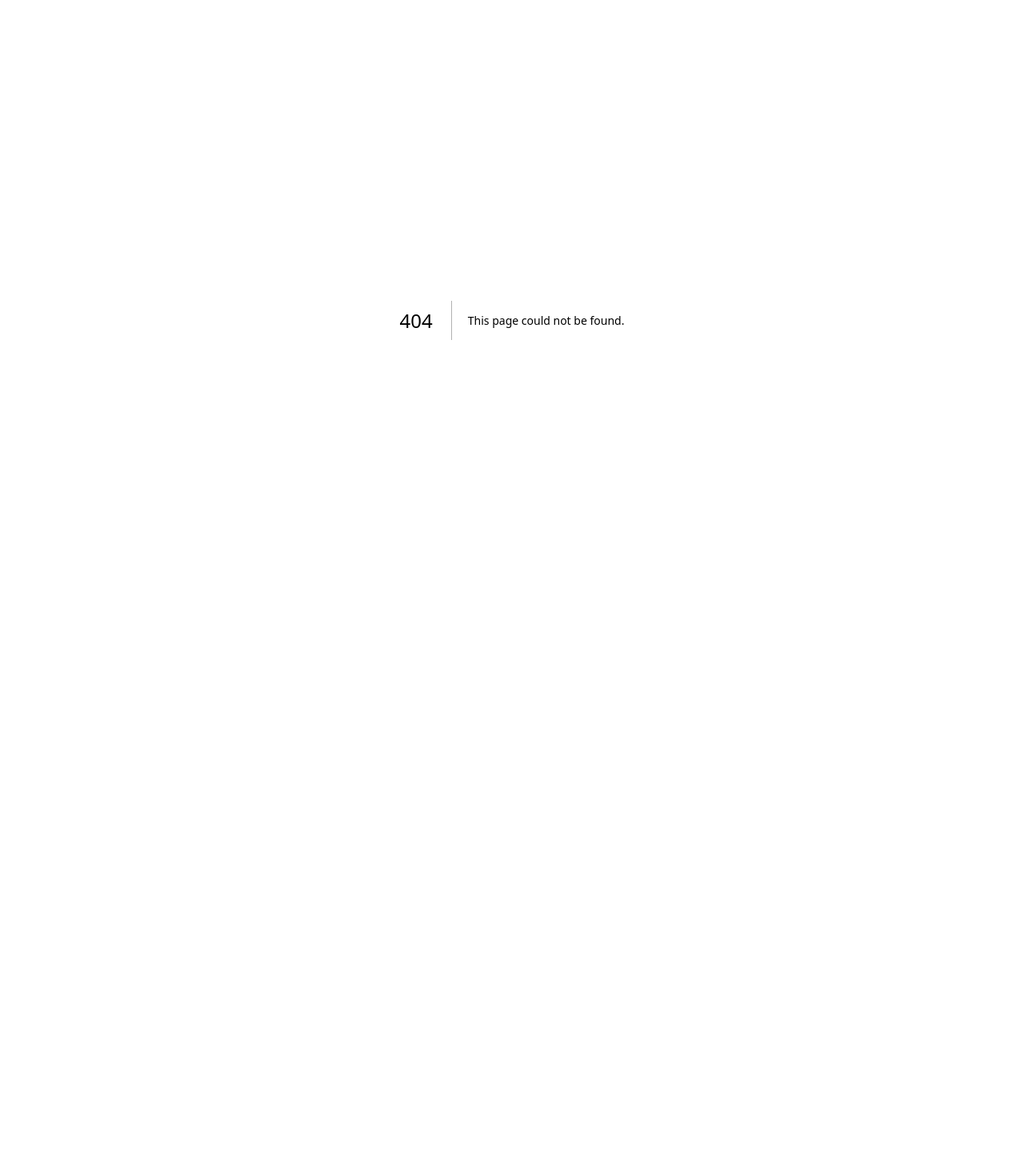
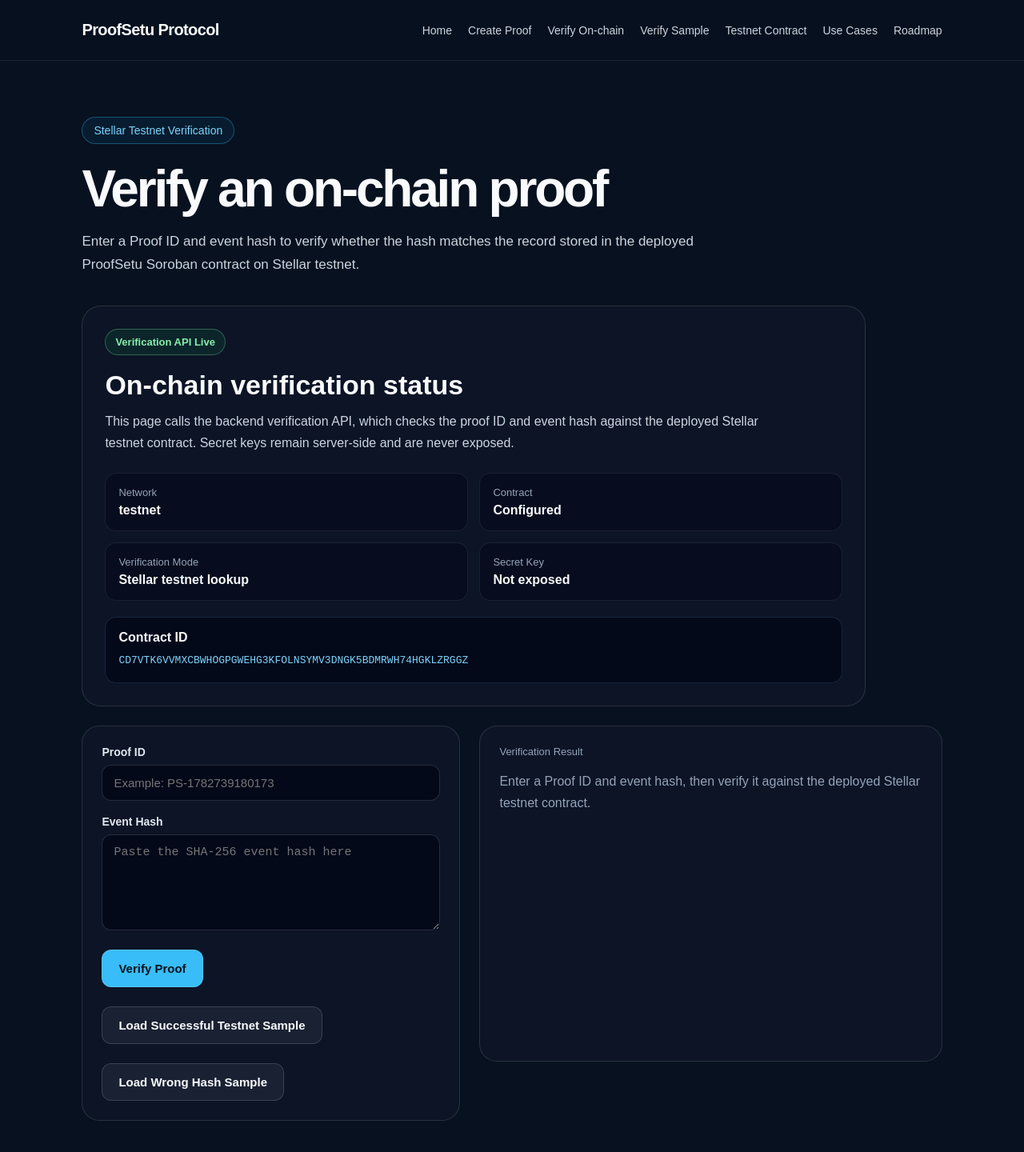
Before and after one commit to kaulastudies/ProofSetu-Protocol, a Next.js app in the folder apps/web/: page /verify in a window 1280 px wide. Before the commit this address had no page. Shown: the top 1440 px of the page at 80% size. Before the commit the page ends 800 px from the top, so only its background shows below. Built offline with nearby package versions, Linux system fonts and the light colour scheme.

Commit message:
Load Successful Testnet Sample

```diff
--- /dev/null
+++ b/apps/web/app/verify/page.tsx
@@ -0,0 +1,267 @@
+"use client";
+
+import { useState } from "react";
+import { STELLAR_TESTNET_CONFIG } from "../../lib/stellar-testnet";
+
+type VerificationResponse = {
+success?: boolean;
+mode?: string;
+message?: string;
+network?: string;
+contractId?: string;
+apiCallerPublicKey?: string;
+proofId?: string;
+eventHash?: string;
+verified?: boolean;
+secretKeyExposed?: boolean;
+missingFields?: string[];
+};
+
+export default function VerifyOnchainProofPage() {
+const [proofId, setProofId] = useState("");
+const [eventHash, setEventHash] = useState("");
+const [loading, setLoading] = useState(false);
+const [result, setResult] = useState<VerificationResponse | null>(null);
+
+async function handleVerify(event: React.FormEvent<HTMLFormElement>) {
+event.preventDefault();
+
+
+setLoading(true);
+setResult(null);
+
+try {
+  const response = await fetch("/api/verify-onchain-proof", {
+    method: "POST",
+    headers: {
+      "Content-Type": "application/json",
+    },
+    body: JSON.stringify({
+      proof_id: proofId,
+      event_hash: eventHash,
+    }),
+  });
+
+  const data = (await response.json()) as VerificationResponse;
+  setResult(data);
+} catch {
+  setResult({
+    success: false,
+    mode: "stellar_testnet_verification",
+    message: "Unable to verify proof on Stellar testnet.",
+    verified: false,
+    secretKeyExposed: false,
+  });
+} finally {
+  setLoading(false);
+}
+
+
+}
+
+function loadSuccessfulSample() {
+setProofId("PS-1782739180173");
+setEventHash(
+"5a1ccfeed9615c3d049f21111635d1e036d4d32b38eba72e29ac31338b1bcb9c"
+);
+setResult(null);
+}
+
+function loadWrongHashSample() {
+setProofId("PS-1782739180173");
+setEventHash("wrong_hash_for_negative_verification_test");
+setResult(null);
+}
+
+return ( <main className="page"> <nav className="navbar"> <a className="logo" href="/">
+ProofSetu Protocol </a>
+
+
+    <div className="nav-links">
+      <a href="/">Home</a>
+      <a href="/create">Create Proof</a>
+      <a href="/verify">Verify On-chain</a>
+      <a href="/proof/sample">Verify Sample</a>
+      <a href="/testnet">Testnet Contract</a>
+      <a href="/#use-cases">Use Cases</a>
+      <a href="/#roadmap">Roadmap</a>
+    </div>
+  </nav>
+
+  <section className="form-section">
+    <div className="form-header">
+      <div className="badge">Stellar Testnet Verification</div>
+
+      <h1>Verify an on-chain proof</h1>
+
+      <p>
+        Enter a Proof ID and event hash to verify whether the hash matches
+        the record stored in the deployed ProofSetu Soroban contract on
+        Stellar testnet.
+      </p>
+    </div>
+
+    <div className="verify-card" style={{ marginBottom: "24px" }}>
+      <div className="verify-status">Verification API Live</div>
+
+      <h2>On-chain verification status</h2>
+
+      <p className="verify-description">
+        This page calls the backend verification API, which checks the proof
+        ID and event hash against the deployed Stellar testnet contract.
+        Secret keys remain server-side and are never exposed.
+      </p>
+
+      <div className="verify-grid">
+        <div>
+          <span>Network</span>
+          <strong>{STELLAR_TESTNET_CONFIG.network}</strong>
+        </div>
+
+        <div>
+          <span>Contract</span>
+          <strong>Configured</strong>
+        </div>
+
+        <div>
+          <span>Verification Mode</span>
+          <strong>Stellar testnet lookup</strong>
+        </div>
+
+        <div>
+          <span>Secret Key</span>
+          <strong>Not exposed</strong>
+        </div>
+      </div>
+
+      <div className="hash-box">
+        <strong>Contract ID</strong>
+        <code>{STELLAR_TESTNET_CONFIG.contractId}</code>
+      </div>
+    </div>
+
+    <div className="form-grid">
+      <form className="proof-form" onSubmit={handleVerify}>
+        <label>
+          Proof ID
+          <input
+            value={proofId}
+            onChange={(event) => setProofId(event.target.value)}
+            placeholder="Example: PS-1782739180173"
+            required
+          />
+        </label>
+
+        <label>
+          Event Hash
+          <textarea
+            value={eventHash}
+            onChange={(event) => setEventHash(event.target.value)}
+            placeholder="Paste the SHA-256 event hash here"
+            required
+          />
+        </label>
+
+        <button
+          className="button button-primary"
+          type="submit"
+          disabled={loading}
+        >
+          {loading ? "Verifying on Stellar Testnet..." : "Verify Proof"}
+        </button>
+
+        <button
+          className="button button-secondary"
+          type="button"
+          onClick={loadSuccessfulSample}
+        >
+          Load Successful Testnet Sample
+        </button>
+
+        <button
+          className="button button-secondary"
+          type="button"
+          onClick={loadWrongHashSample}
+        >
+          Load Wrong Hash Sample
+        </button>
+      </form>
+
+      <div className="result-card">
+        <div className="card-label">Verification Result</div>
+
+        {!result ? (
+          <p className="empty-state">
+            Enter a Proof ID and event hash, then verify it against the
+            deployed Stellar testnet contract.
+          </p>
+        ) : (
+          <>
+            <div className="verify-status">
+              {result.verified ? "Verified" : "Not Verified"}
+            </div>
+
+            <h2>
+              {result.verified
+                ? "Proof hash matched"
+                : "Proof hash did not match"}
+            </h2>
+
+            <p className="verify-description">{result.message}</p>
+
+            <div className="verify-grid">
+              <div>
+                <span>Mode</span>
+                <strong>{result.mode || "stellar_testnet_verification"}</strong>
+              </div>
+
+              <div>
+                <span>Network</span>
+                <strong>{result.network || "testnet"}</strong>
+              </div>
+
+              <div>
+                <span>Verified</span>
+                <strong>{String(Boolean(result.verified))}</strong>
+              </div>
+
+              <div>
+                <span>Secret Key Exposed</span>
+                <strong>{String(Boolean(result.secretKeyExposed))}</strong>
+              </div>
+            </div>
+
+            {result.proofId && (
+              <div className="hash-box">
+                <strong>Proof ID</strong>
+                <code>{result.proofId}</code>
+              </div>
+            )}
+
+            {result.eventHash && (
+              <div className="hash-box">
+                <strong>Event Hash</strong>
+                <code>{result.eventHash}</code>
+              </div>
+            )}
+
+            {result.contractId && (
+              <div className="hash-box">
+                <strong>Contract ID</strong>
+                <code>{result.contractId}</code>
+              </div>
+            )}
+
+            <pre className="json-preview">
+              {JSON.stringify(result, null, 2)}
+            </pre>
+          </>
+        )}
+      </div>
+    </div>
+  </section>
+</main>
+
+
+);
+}
```
